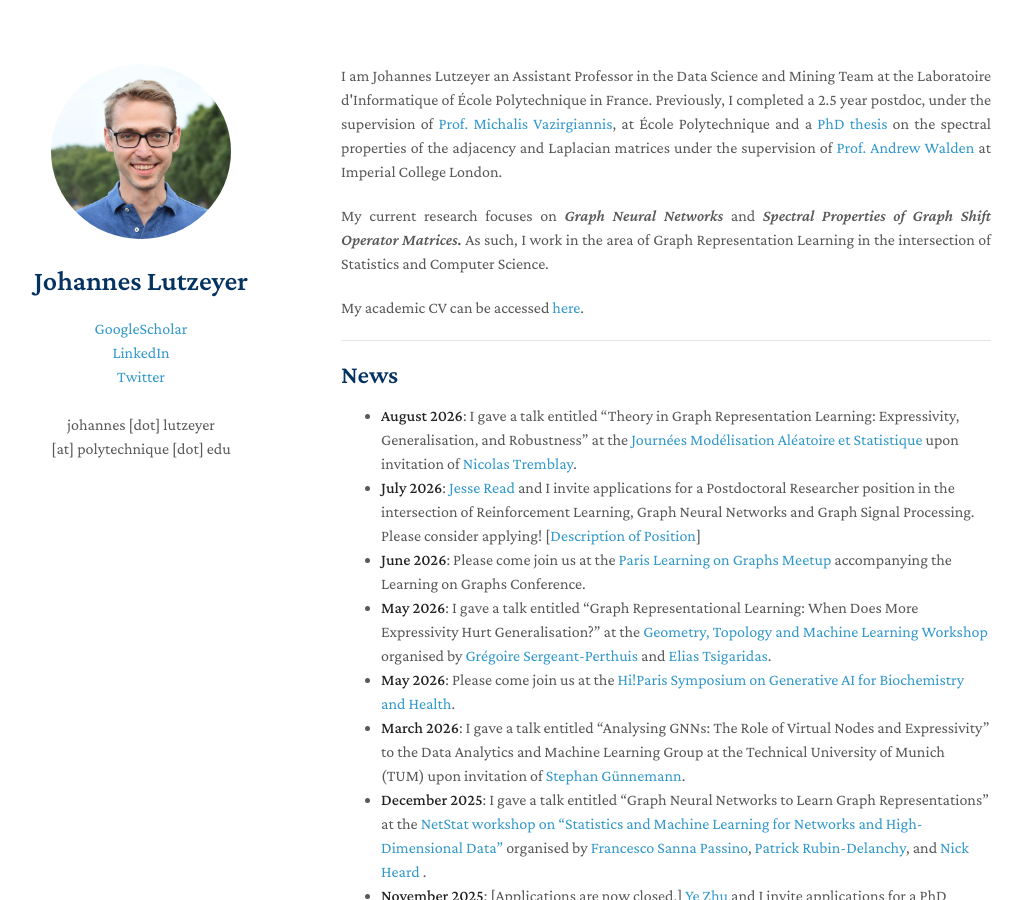
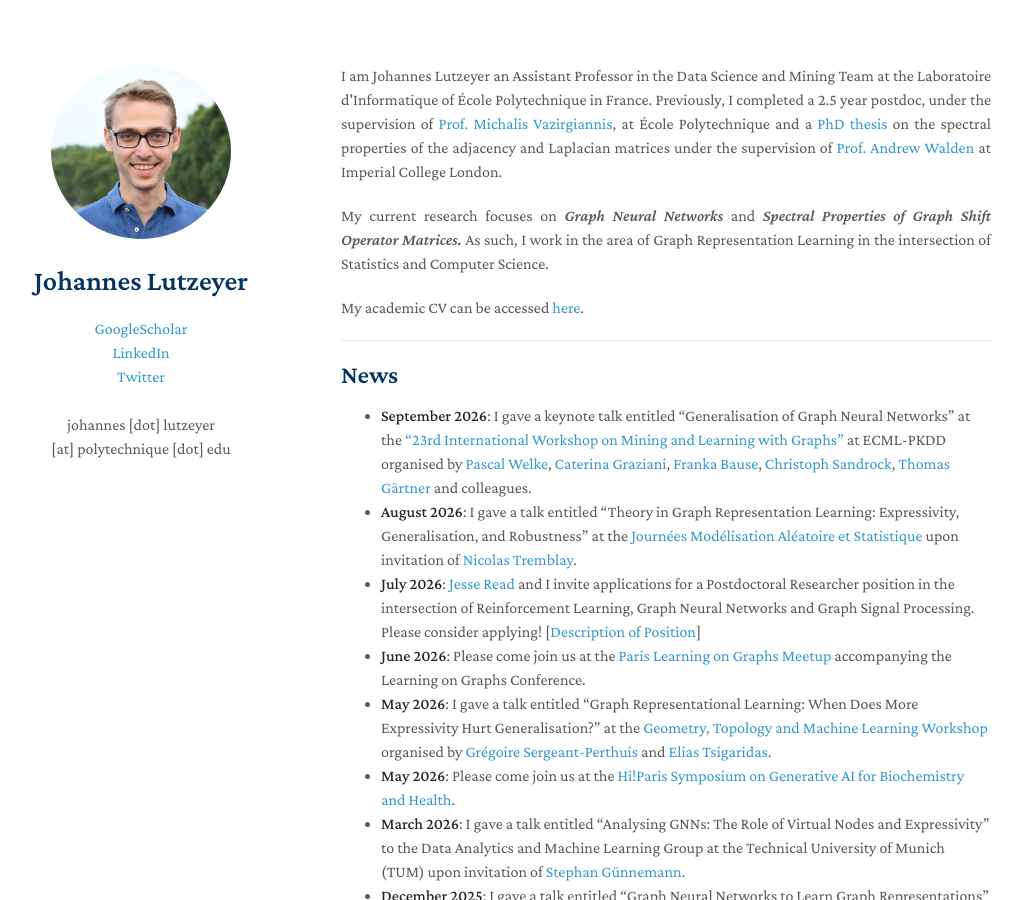
Before and after one commit to johanneslutzeyer/johanneslutzeyer.github.io, a Jekyll site: the page built from index.md, in a window 1280 px wide and 900 px high. Shown: the whole window, without its empty margins (129-1152 px from the left). Built offline with Jekyll 4.4.1, drawn with Linux system fonts in a browser that asks for light colours; our own code applies the rules of GitHub Pages for plain Markdown files; a script that is not in the unit is left out.

Commit message:
Update index.md

```diff
--- a/index.md
+++ b/index.md
@@ -13,6 +13,7 @@ My academic CV can be accessed <a href="https://johanneslutzeyer.com/doc/Johanne
 ---
 
 ## News
+- **September 2026**: I gave a keynote talk entitled "Generalisation of Graph Neural Networks" at the <a href="https://mlg-europe.github.io/2026/" target="_blank">"23rd International Workshop on Mining and Learning with Graphs"</a> at ECML-PKDD organised by <a href="https://pwelke.de/" target="_blank">Pascal Welke</a>, <a href="https://sites.google.com/student.unisi.it/caterina-graziani/home" target="_blank">Caterina Graziani</a>, <a href="https://frareba.github.io/" target="_blank">Franka Bause</a>, <a href="https://informatics.tuwien.ac.at/people/christoph-sandrock" target="_blank">Christoph Sandrock</a>,  <a href="https://thomasgaertner.org/" target="_blank">Thomas Gärtner</a> and colleagues.
 - **August 2026**: I gave a talk entitled "Theory in Graph Representation Learning: Expressivity, Generalisation, and Robustness" at the <a href="https://mas2026.sciencesconf.org/" target="_blank">Journées Modélisation Aléatoire et Statistique</a> upon invitation of <a href="https://ntremblay.cnrs.fr/" target="_blank">Nicolas Tremblay</a>.
 - **July 2026**: <a href="https://jmread.github.io/" target=" blank">Jesse Read</a> and I invite applications for a Postdoctoral Researcher position in the intersection of Reinforcement Learning, Graph Neural Networks and Graph Signal Processing. Please consider applying! [<a href="https://johanneslutzeyer.com/doc/2026_07_DGSP_PostDocPosition.pdf" target="_blank">Description of Position</a>]
 - **June 2026**: Please come join us at the <a href="https://sites.google.com/view/learning-on-graph-paris-meetup/home" target=" blank">Paris Learning on Graphs Meetup </a> accompanying the Learning on Graphs Conference.
```
